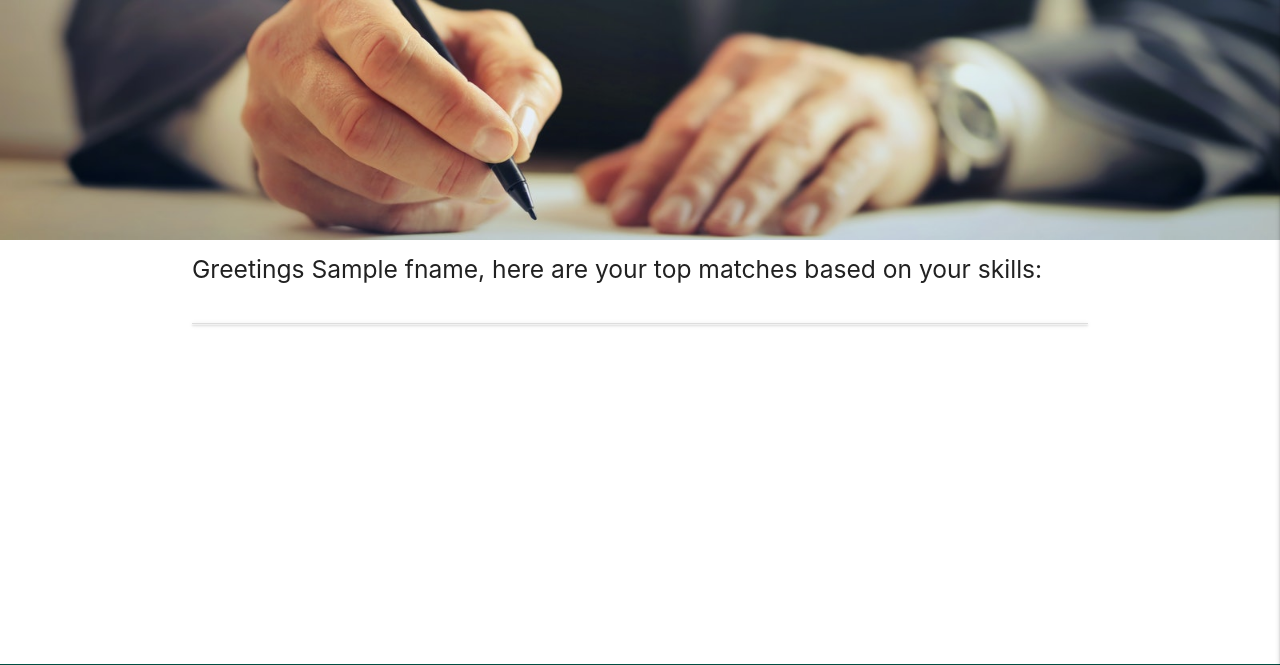
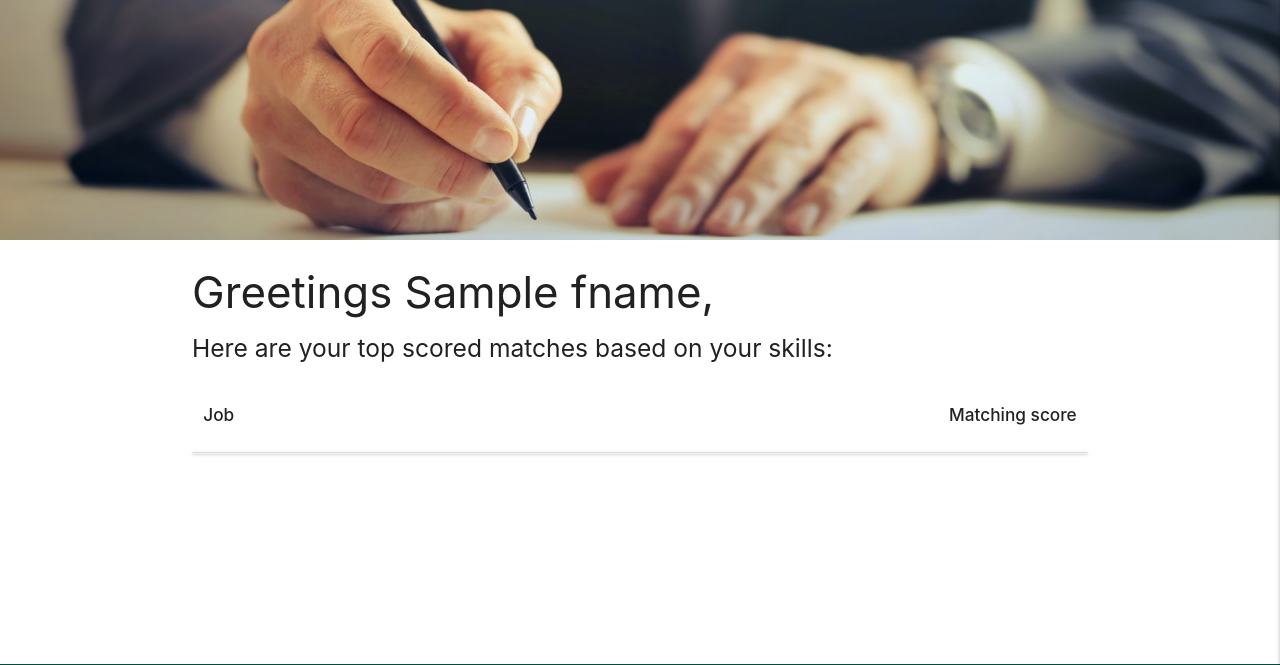
Before and after one commit to AwsSG/wurc, a Flask app: page / in a window 1280 px wide. Shown: the part 64-729 px from the top of the page. Run offline with Flask 2, Linux system fonts and the light colour scheme; the visitor is signed in with stand-in values (Sample User, id 1); a database or web service that is not in the repository returns one stand-in record (values such as "Sample title"); some libraries are stand-ins or nearby versions.

Commit message:
Added sub headings for job and matching score in getwurc template

```diff
--- a/static/css/style.css
+++ b/static/css/style.css
@@ -79,5 +79,6 @@ flex: 1 0 auto;
     height: 33px;
     padding: 5px;
     margin-top: 8px;
+    margin-right: 25px;
     text-align: center;
 }
--- a/templates/getwurc.html
+++ b/templates/getwurc.html
@@ -19,7 +19,16 @@
 
         {% else %}
         <!-- if personal user -->
-        <h5>Greetings {{member.fname}}, here are your top matches based on your skills:</h5><br>
+        <h3>Greetings {{member.fname}},</h3>
+        <h5>Here are your top scored matches based on your skills:</h5><br>
+        <div class="row">
+            <div class="col s6">
+                <h6><strong>Job</strong></h6>
+            </div>
+            <div class="col s6 right-align">
+                <h6><strong>Matching score</strong></h6>
+            </div>
+        </div>
 
           <ul class="collapsible">
             {% for match in match_list %}
```
